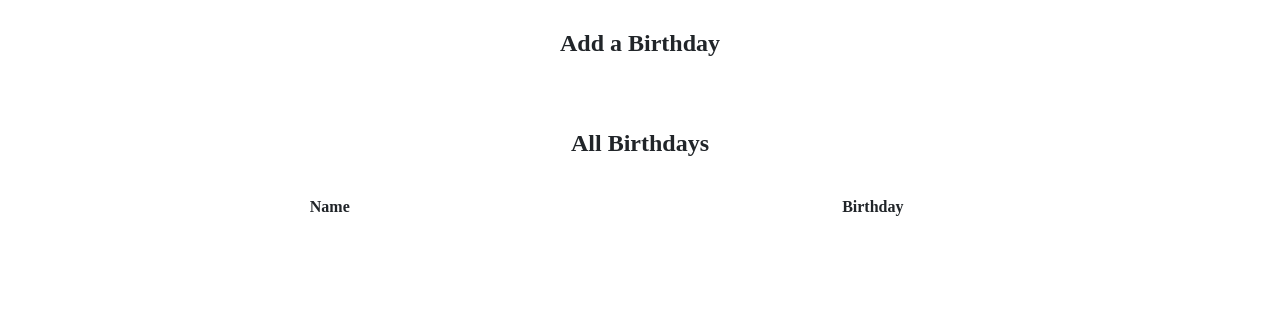
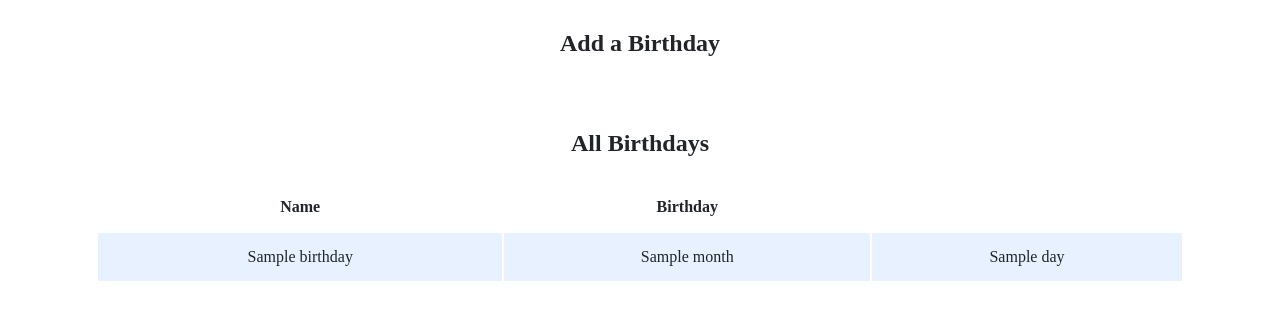
Before and after one commit to marrov/self-taught-computer-science, a Flask app: template courses/CSB1/week-9/lab-9/templates/index.html in a window 1280 px wide. Shown: the part 235-555 px from the top of the page. Run offline with Flask 2, Linux system fonts and the light colour scheme; the template is opened without the code that fills it: most values are stand-ins (such as "Sample title", 1, 10 or a date in 2020); lists and menus that the app fills with data are empty; some libraries are stand-ins or nearby versions.

Commit message:
[CSB1] Added for loop in html template to display birthdays.

```diff
--- a/courses/CSB1/week-9/lab-9/templates/index.html
+++ b/courses/CSB1/week-9/lab-9/templates/index.html
@@ -28,7 +28,13 @@
                         </tr>
                     </thead>
                     <tbody>
-                        <!-- TODO: Loop through the database entries to display them in this table -->
+                        {% for birthday in birthdays %}
+                            <tr>
+                                <td>{{birthday.name}}</td>
+                                <td>{{birthday.month}}</td>
+                                <td>{{birthday.day}}</td>
+                            </tr>
+                        {% endfor %}
                     </tbody>
                 </table>
             </div>
```
